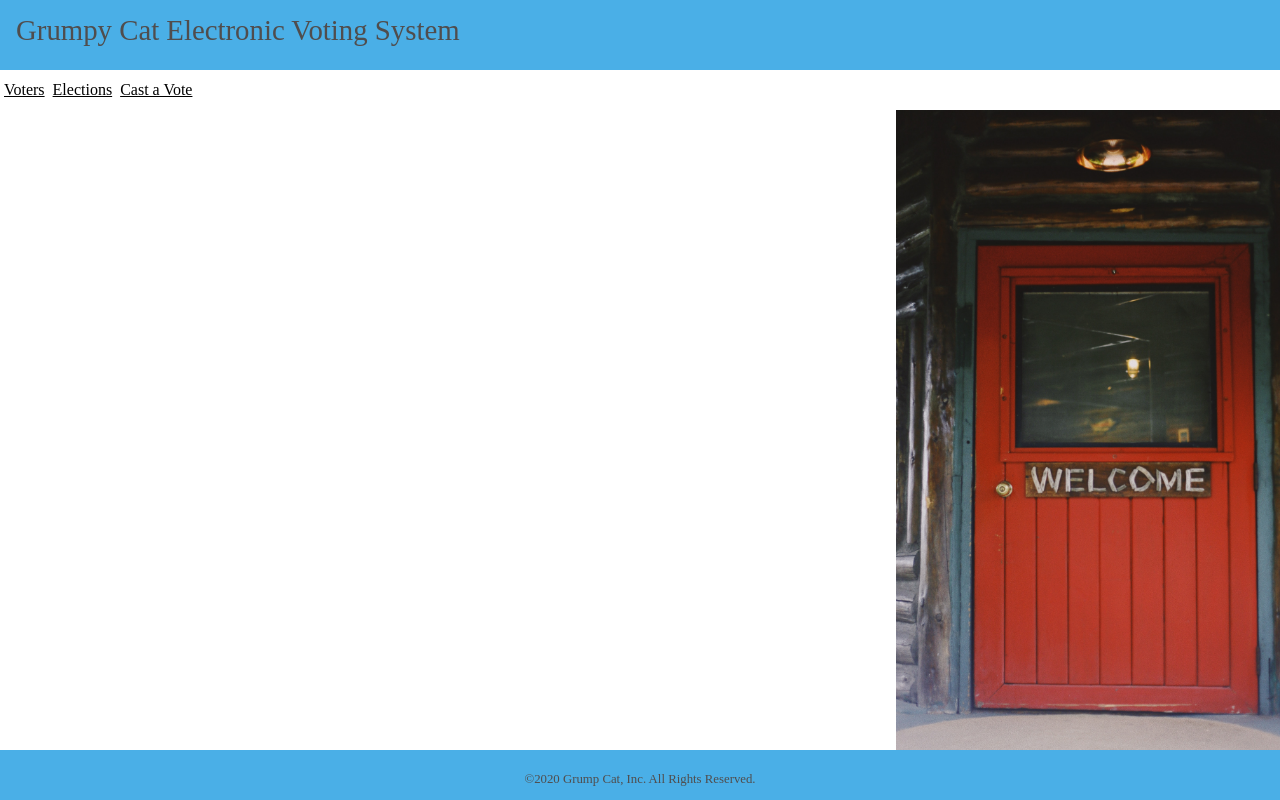
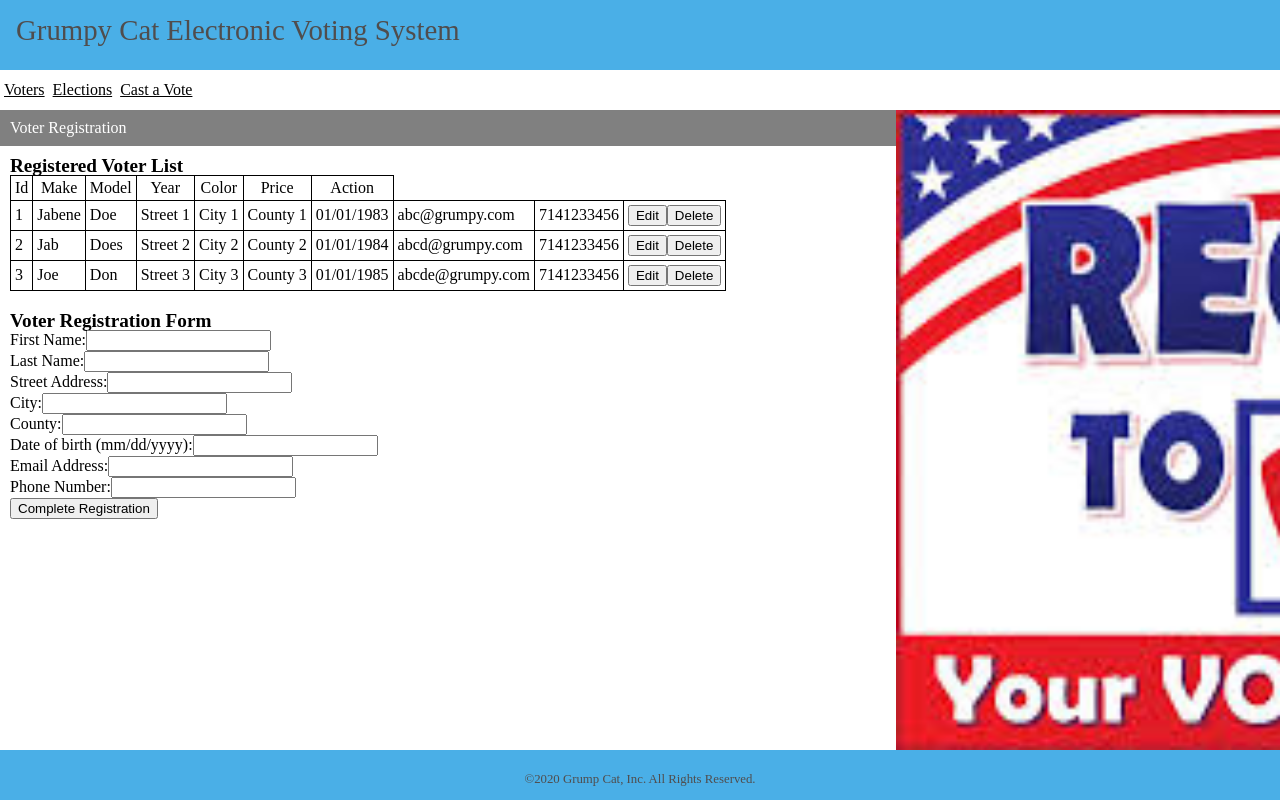
Before and after one commit to ryee98/grumpy-kitten, a React (Create React App) app in the folder app/: page /voter_reg in a window 1280 px wide. Built offline with nearby package versions, Linux system fonts and the light colour scheme; data requests are answered from the project's data file.

Commit message:
added voter actions (refresh), voter store, reducers; fixed route for voter registration form

```diff
--- /dev/null
+++ b/app/src/actions/voterActions.js
@@ -0,0 +1,39 @@
+export const REFRESH_VOTERS_REQUEST_ACTION = 'REFRESH_VOTERS_REQUEST';
+export const REFRESH_VOTERS_DONE_ACTION = 'REFRESH_VOTERS_DONE';
+
+export const ADD_VOTER_REQUEST_ACTION = 'ADD_VOTER_REQUEST';
+export const SAVE_VOTER_REQUEST_ACTION = 'SAVE_VOTER_REQUEST';
+export const DELETE_VOTER_REQUEST_ACTION = 'DELETE_VOTER_REQUEST';
+
+export const EDIT_VOTER_ACTION = 'EDIT_VOTER';
+export const CANCEL_VOTER_ACTION = 'CANCEL_VOTER';
+
+export const createRefreshVotersRequestAction = () =>
+  ({ type: REFRESH_VOTERS_REQUEST_ACTION });
+export const createRefreshVotersDoneAction = voters =>
+  ({ type: REFRESH_VOTERS_DONE_ACTION, voters });
+
+export const createAddVoterRequestAction = voter =>
+  ({ type: ADD_VOTER_REQUEST_ACTION, voter });
+export const createSaveVoterRequestAction = voter =>
+  ({ type: SAVE_VOTER_REQUEST_ACTION, voter });
+export const createDeleteVoterRequestAction = voterId =>
+  ({ type: DELETE_VOTER_REQUEST_ACTION, voterId });
+
+export const createEditVoterAction = voterId =>
+  ({ type: EDIT_VOTER_ACTION, voterId });
+export const createCancelVoterAction = () =>
+  ({ type: CANCEL_VOTER_ACTION });
+
+const VOTERS_ENDPOINT = 'http://localhost:3060/voters';
+
+export const refreshVoters = () => {
+  console.log('refresh voters');
+  return dispatch => {
+      console.log('before dispatch');
+      dispatch(createRefreshVotersRequestAction());
+      return fetch(VOTERS_ENDPOINT)
+          .then(resp => resp.json())
+          .then(voters => dispatch(createRefreshVotersDoneAction(voters)));
+  };
+};
--- a/app/src/components/App.js
+++ b/app/src/components/App.js
@@ -4,7 +4,12 @@ import {
     Switch, Route,
 } from 'react-router-dom';
 
+import { Provider } from 'react-redux';
+
 import { PageLayout } from './blocks/PageLayout';
+import { Sidebar } from './blocks/Sidebar';
+import { Content } from './blocks/Content';
+import { PageFooter } from './PageFooter';
 import { PageHeader } from './PageHeader';
 import { MainMenu } from './MainMenu';
 import { HomePage } from './pages/HomePage';
@@ -13,10 +18,7 @@ import { ElectionManagementPageContainer } from './containers/ElectionManagement
 import { VoterRegistrationPageContainer } from './containers/VoterRegistrationPageContainer';
 
 import { votingSystemStore } from '../stores/electionSystemStore';
-import { Sidebar } from './blocks/Sidebar';
-import { PageFooter } from './PageFooter';
-import { Content } from './blocks/Content';
-import { Provider } from 'react-redux';
+import { voterStore } from '../stores/voterStore';
 
 export const App = () => {
     return (
@@ -36,8 +38,8 @@ export const App = () => {
                         <ElectionManagementPageContainer />
                         </Provider>
                     </Route>
-                    <Route path="/voter-reg" exact>
-                        <Provider store={votingSystemStore}>
+                    <Route path="/voter_reg" exact>
+                        <Provider store={voterStore}>
                             <VoterRegistrationPageContainer />
                         </Provider>
                     </Route>
@@ -47,7 +49,7 @@ export const App = () => {
                 <Route path="/election_mgmt" exact>
                     <Sidebar className="election-mgmt-page" />
                 </Route>
-                <Route path="/voter-reg" exact>
+                <Route path="/voter_reg" exact>
                     <Sidebar className="voter-reg-page" />
                 </Route>
                 <Route path="/" >
--- a/app/src/components/containers/VoterRegistrationPageContainer.js
+++ b/app/src/components/containers/VoterRegistrationPageContainer.js
@@ -1,40 +1,33 @@
 import React from 'react';
 import { bindActionCreators } from 'redux';
 import { useSelector, useDispatch } from 'react-redux';
+
+import {
+    refreshVoters,
+    // addVoter, saveVoter, deleteVoter,
+    // createEditVoterAction, createCancelVoterAction
+} from '../../actions/voterActions';
+
 import { VoterRegistrationPage } from '../pages/VoterRegistrationPage';
-
-// TOOO uncomment
-// import {
-//     refreshCars, addCar, updateCar, deleteCar, createEditAction, createCancelAction
-// } from '../../actions/carToolActions';
 
 export const VoterRegistrationPageContainer = () => {
 
-    const voters = [];
-    //useSelector(state => state.voters);
-    console.log("voter", voters);
-    const editVoterId = -1;
-    //useSelector(state => state.editVoterId);
+  const voters = useSelector(state => state.voters);
+  const editVoterId = useSelector(state => state.editVoterId);
 
-    // TODO -- uncomment
-    const dispatchProps = [];
-    //bindActionCreators({
-    //     onAddCar: addCar,
-    //     onUpdateCar: updateCar,
-    //     onDeleteCar: deleteCar,
-    //     onEditCar: createEditAction,
-    //     onCancelCar: createCancelAction,
-    //     onRefreshCars: refreshCars,
-    // }, useDispatch());
+  const dispatchProps = bindActionCreators({
+    onRefreshVoters: refreshVoters,
+    // onAddVoter: addVoter,
+    // onSaveVoter: saveVoter,
+    // onDeleteVoter: deleteVoter,
+    // onEditVoter: createEditVoterAction,
+    // onCancelVoter: createCancelVoterAction,
+  }, useDispatch());
 
-    /* the above code is a replacement for doing this
-    const dispatch = useDispatch();
-    const doAdd = car => dispatch(createAddAction(car));
-    const doUpdate = car => dispatch(createUpdateAction(car));
-    const doDelete = id => dispatch(createDeleteAction(id));
-    const doEdit = id => dispatch(createEditAction(id));
-    const doCancel = () => dispatch(createCancelAction());
-    */
 
-    return <VoterRegistrationPage {...dispatchProps} voters={voters} editVoterId={editVoterId} />
+  return <VoterRegistrationPage
+    {...dispatchProps}
+    voters={voters}
+    editVoterId={editVoterId}
+    headerText="Voter Registration" />;
 };
--- a/app/src/components/pages/VoterRegistrationPage.js
+++ b/app/src/components/pages/VoterRegistrationPage.js
@@ -16,11 +16,10 @@ export const VoterRegistrationPage = ({
   headerText,
 }) => {
 
-//   useEffect(() => {
-
-//     refreshVoters();
-
-//   }, []);
+   useEffect(() => {
+     console.log('useEffects')
+     refreshVoters();
+   }, []);
 
   return (
     <>
@@ -33,7 +32,7 @@ export const VoterRegistrationPage = ({
       </ContentSection>
 
       <ContentSection headerText="Voter Registration Form">
-        <VoterForm buttonText="Register Voter" onSubmitVoter={addVoter} />
+        <VoterForm buttonText="Complete Registration" onSubmitVoter={addVoter} />
       </ContentSection>
     </>
   );
--- /dev/null
+++ b/app/src/reducers/voterReducers.js
@@ -0,0 +1,35 @@
+import { combineReducers } from "redux";
+
+import {
+  REFRESH_VOTERS_DONE_ACTION,
+  EDIT_VOTER_ACTION,
+  CANCEL_VOTER_ACTION,
+} from '../actions/voterActions';
+
+export const votersReducer = (voters = [], action) => {
+
+  if (action.type === REFRESH_VOTERS_DONE_ACTION) {
+    return action.voters;
+  }
+
+  return voters;
+};
+
+export const editVoterIdReducer = (editVoterId = -1, action) => {
+
+  if (action.type === EDIT_VOTER_ACTION) {
+    return action.voterId;
+  }
+
+  if (action.type === REFRESH_VOTERS_DONE_ACTION || action.type ===  CANCEL_VOTER_ACTION) {
+    return -1;
+  }
+
+  return editVoterId;
+
+};
+
+export const voterReducer = combineReducers({
+  voters: votersReducer,
+  editVoterId: editVoterIdReducer,
+});
--- /dev/null
+++ b/app/src/stores/voterStore.js
@@ -0,0 +1,10 @@
+import { createStore, applyMiddleware } from 'redux';
+import thunk from 'redux-thunk';
+import { composeWithDevTools } from 'redux-devtools-extension';
+
+import { voterReducer } from '../reducers/voterReducers';
+
+export const voterStore = createStore(
+  voterReducer,
+  composeWithDevTools(applyMiddleware(thunk)),
+);
```
